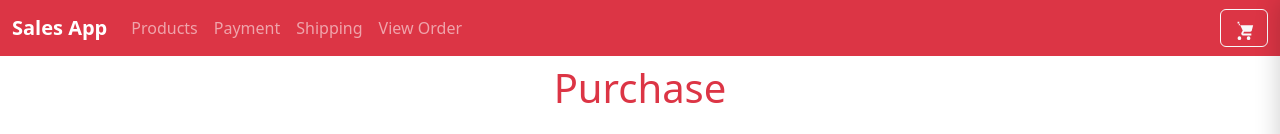
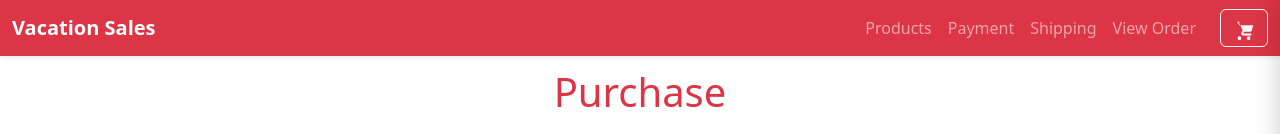
Before and after one commit to Jemin-Gandhi/CSE5234-Project, a React (Create React App) app in the folder website/: page /purchase in a window 1280 px wide. Shown: the top 134 px of the page. Built offline with nearby package versions, Linux system fonts and the light colour scheme; the HTML template or start-up script is replaced by a standard one.

Commit message:
navbar improvements and footer UI fix

```diff
--- a/website/src/App.css
+++ b/website/src/App.css
@@ -103,3 +103,14 @@
   border-top: 1px solid rgba(0,0,0,.075);
   background: #fff;
 }
+
+main {
+  padding-top: 60px;
+}
+
+@media (max-width: 576px) {
+  .footer p,
+  .footer a {
+    font-size: 0.85rem; /* smaller on phones */
+  }
+}
--- a/website/src/components/Navbar.jsx
+++ b/website/src/components/Navbar.jsx
@@ -1,14 +1,39 @@
-import React from "react";
+import React, { useEffect, useRef } from "react";
 import { Link } from "react-router-dom";
 
 export default function Navbar({ rightSlot = null }) {
+  const navbarRef = useRef(null);
+
+  // ✅ Close dropdown on outside click
+  useEffect(() => {
+    const handleClickOutside = (event) => {
+      const navbarCollapse = navbarRef.current?.querySelector(".navbar-collapse.show");
+      const toggler = navbarRef.current?.querySelector(".navbar-toggler");
+      if (navbarCollapse && !navbarRef.current.contains(event.target)) {
+        // Manually trigger Bootstrap collapse
+        toggler.click();
+      }
+    };
+    document.addEventListener("mousedown", handleClickOutside);
+    return () => document.removeEventListener("mousedown", handleClickOutside);
+  }, []);
+
   return (
-      <nav className="navbar navbar-expand-lg navbar-dark bg-danger">
+    <nav
+      ref={navbarRef}
+      className="navbar navbar-expand-lg navbar-dark bg-danger fixed-top shadow-sm"
+    >
       <div className="container-fluid">
-          <Link className="navbar-brand fw-semibold" to="/">Sales App</Link>
+        {/* Brand */}
+        <Link className="navbar-brand fw-semibold" to="/">
+          Vacation Sales
+        </Link>
 
+        {/* Right controls (Cart + Hamburger) */}
+        <div className="d-flex align-items-center">
+          {/* Hamburger */}
           <button
-              className="navbar-toggler"
+            className="navbar-toggler border-0"
             type="button"
             data-bs-toggle="collapse"
             data-bs-target="#navbarNav"
@@ -19,17 +44,37 @@ export default function Navbar({ rightSlot = null }) {
             <span className="navbar-toggler-icon" />
           </button>
 
+          {/* Cart visible on mobile */}
+          <div className="ms-2 d-lg-none">{rightSlot}</div>
+        </div>
+
+        {/* Collapsing links */}
         <div className="collapse navbar-collapse" id="navbarNav">
-            <ul className="navbar-nav me-auto mb-2 mb-lg-0">
-              <li className="nav-item"><Link className="nav-link" to="/purchase">Products</Link></li>
-              <li className="nav-item"><Link className="nav-link" to="/purchase/paymentEntry">Payment</Link></li>
-              <li className="nav-item"><Link className="nav-link" to="/purchase/shippingEntry">Shipping</Link></li>
-              <li className="nav-item"><Link className="nav-link" to="/purchase/viewOrder">View Order</Link></li>
+          <ul className="navbar-nav ms-auto mb-2 mb-lg-0 align-items-lg-center">
+            <li className="nav-item">
+              <Link className="nav-link px-2" to="/purchase">
+                Products
+              </Link>
+            </li>
+            <li className="nav-item">
+              <Link className="nav-link px-2" to="/purchase/paymentEntry">
+                Payment
+              </Link>
+            </li>
+            <li className="nav-item">
+              <Link className="nav-link px-2" to="/purchase/shippingEntry">
+                Shipping
+              </Link>
+            </li>
+            <li className="nav-item">
+              <Link className="nav-link px-2" to="/purchase/viewOrder">
+                View Order
+              </Link>
+            </li>
+
+            {/* Cart on desktop */}
+            <li className="nav-item ms-lg-3 d-none d-lg-flex">{rightSlot}</li>
           </ul>
-
-            <div className="d-flex align-items-center gap-2">
-              {rightSlot}
-            </div>
         </div>
       </div>
     </nav>
```
Lines whose indentation alone changed are shown as unchanged.
